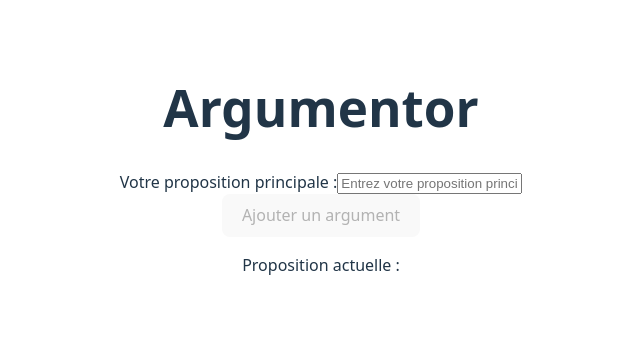
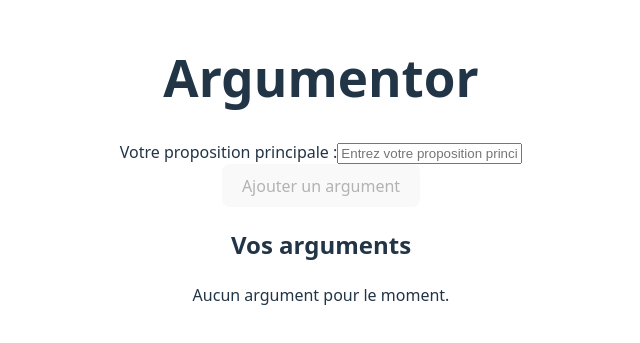
Before and after one commit to Alexgyg-pro/argumentor, a React (Vite) app: page / in a window 1280 px wide. Shown: the part 231-574 px from the top of the page, without its empty margins (319-959 px from the left). Built offline with nearby package versions, Linux system fonts and the light colour scheme.

Commit message:
feat: add ArgumentList component for US-6

```diff
--- a/src/App.jsx
+++ b/src/App.jsx
@@ -1,17 +1,30 @@
 import { useState } from "react";
 import { PropositionInput } from "./components/PropositionInput";
+import { ArgumentList } from "./components/ArgumentList";
 import "./App.css";
 
 function App() {
   const [proposition, setProposition] = useState("");
+  const [argumentList, setArgumentList] = useState([]); // <-- Nouveau state
+
+  const handleAddArgument = () => {
+    // Pour l'instant, on ajoute un argument factice
+    const newArgument = {
+      id: Date.now(), // Solution simple pour un ID unique
+      text: "Argument exemple " + (argumentList.length + 1),
+    };
+    setArgumentList([...argumentList, newArgument]);
+  };
 
   return (
     <div className="app">
       <h1>Argumentor</h1>
       <PropositionInput onPropositionChange={setProposition} />
-      <button disabled={proposition.trim() === ""}>Ajouter un argument</button>
-      {/* On verra US-5 et US-6 ici après */}
-      <p>Proposition actuelle : {proposition}</p> {/* Pour debug */}
+      <button onClick={handleAddArgument} disabled={proposition.trim() === ""}>
+        Ajouter un argument
+      </button>
+      {/* US-6 : Intégration de la liste */}
+      <ArgumentList argumentList={argumentList} />
     </div>
   );
 }
--- /dev/null
+++ b/src/components/ArgumentList.jsx
@@ -0,0 +1,16 @@
+export function ArgumentList({ argumentList }) {
+  return (
+    <div className="argument-list">
+      <h2>Vos arguments</h2>
+      {argumentList.length === 0 ? (
+        <p className="empty-message">Aucun argument pour le moment.</p>
+      ) : (
+        <ul>
+          {argumentList.map((arg) => (
+            <li key={arg.id}>{arg.text}</li>
+          ))}
+        </ul>
+      )}
+    </div>
+  );
+}
```
